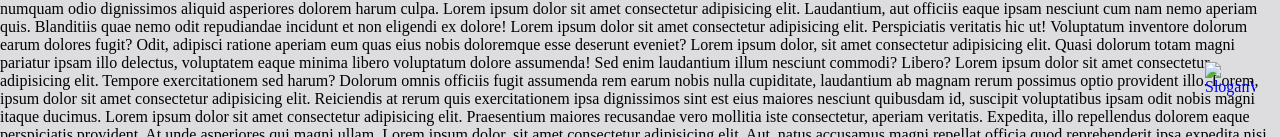
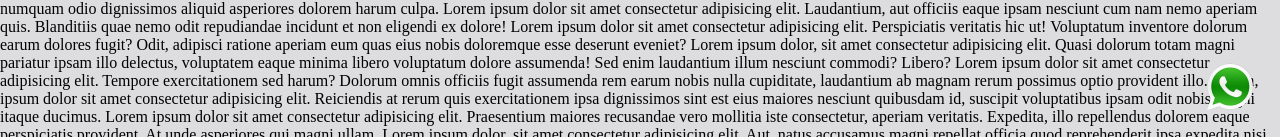
Before and after one commit to rlabest10/WebBazarLia, a plain HTML site: page index.html in a window 1280 px wide. Shown: the part 663-800 px from the top of the page. Drawn offline with Linux system fonts and the light colour scheme.

Commit message:
BAZAR LIA 1.3

```diff
--- a/index.html
+++ b/index.html
@@ -124,7 +124,7 @@ Lorem ipsum dolor, sit amet consectetur adipisicing elit. Quasi dolorum totam ma
 
 
     <!--FIXED-->
-        <a href="https://api.whatsapp.com/send?phone=+50587188615&text=Hola!%20requiero%20informacion%20de%20los%20productos%20que%20ofrecen" target="_blank"><img id="SloganWhatsApp" src="img/wsap.jpg" alt="SloganWhatsApp"></a>
+        <a href="https://api.whatsapp.com/send?phone=+50587188615&text=Hola!%20requiero%20informacion%20de%20los%20productos%20que%20ofrecen" target="_blank"><img id="SloganWhatsApp" src="img/whatsapp.jpg" alt="SloganWhatsApp"></a>
         <!--https://api.whatsapp.com/send?phone=54935-87014723&text=Hola!%20Quiero%20generar%20mas%20ventas!-->
 
     <!--MARCAS-->
```
